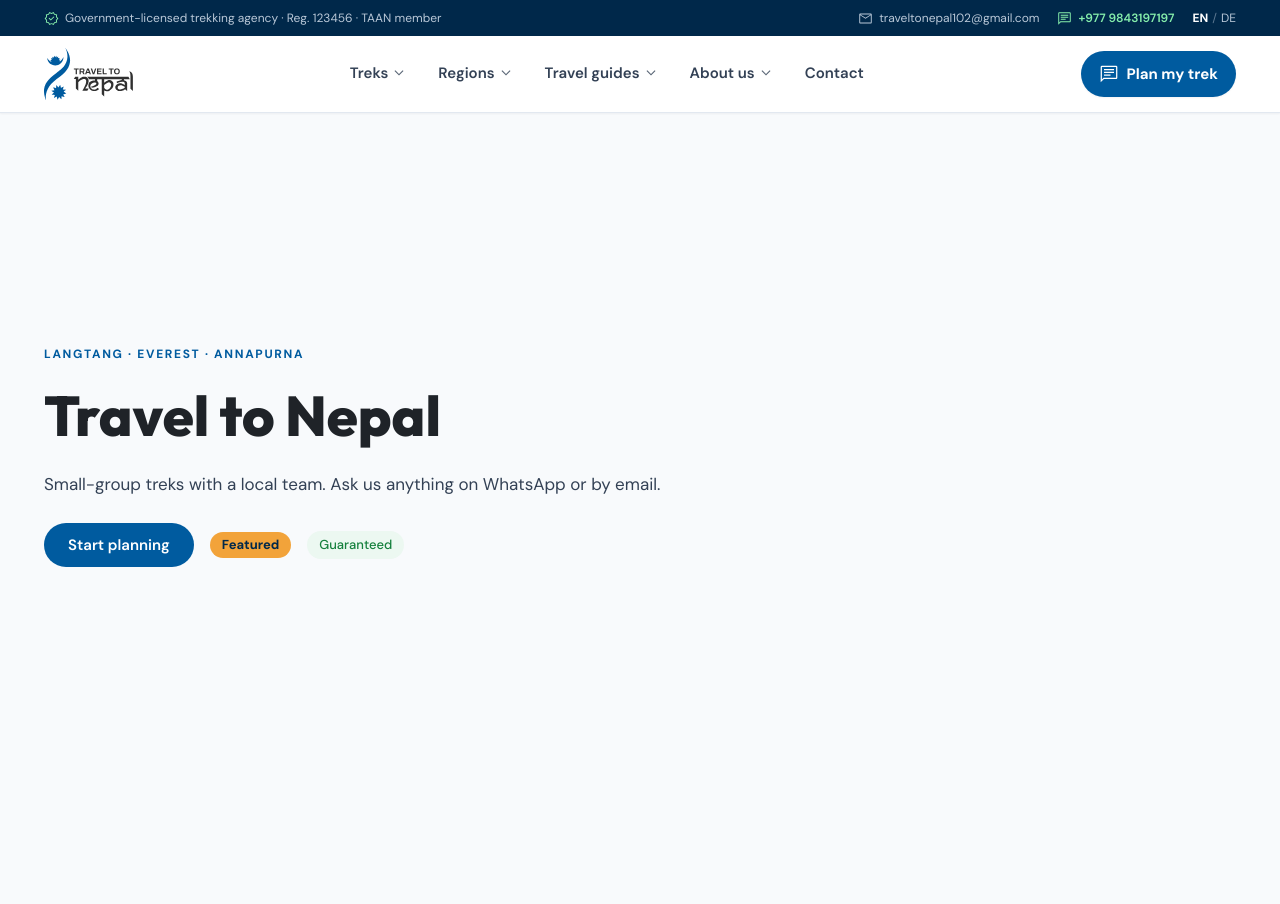
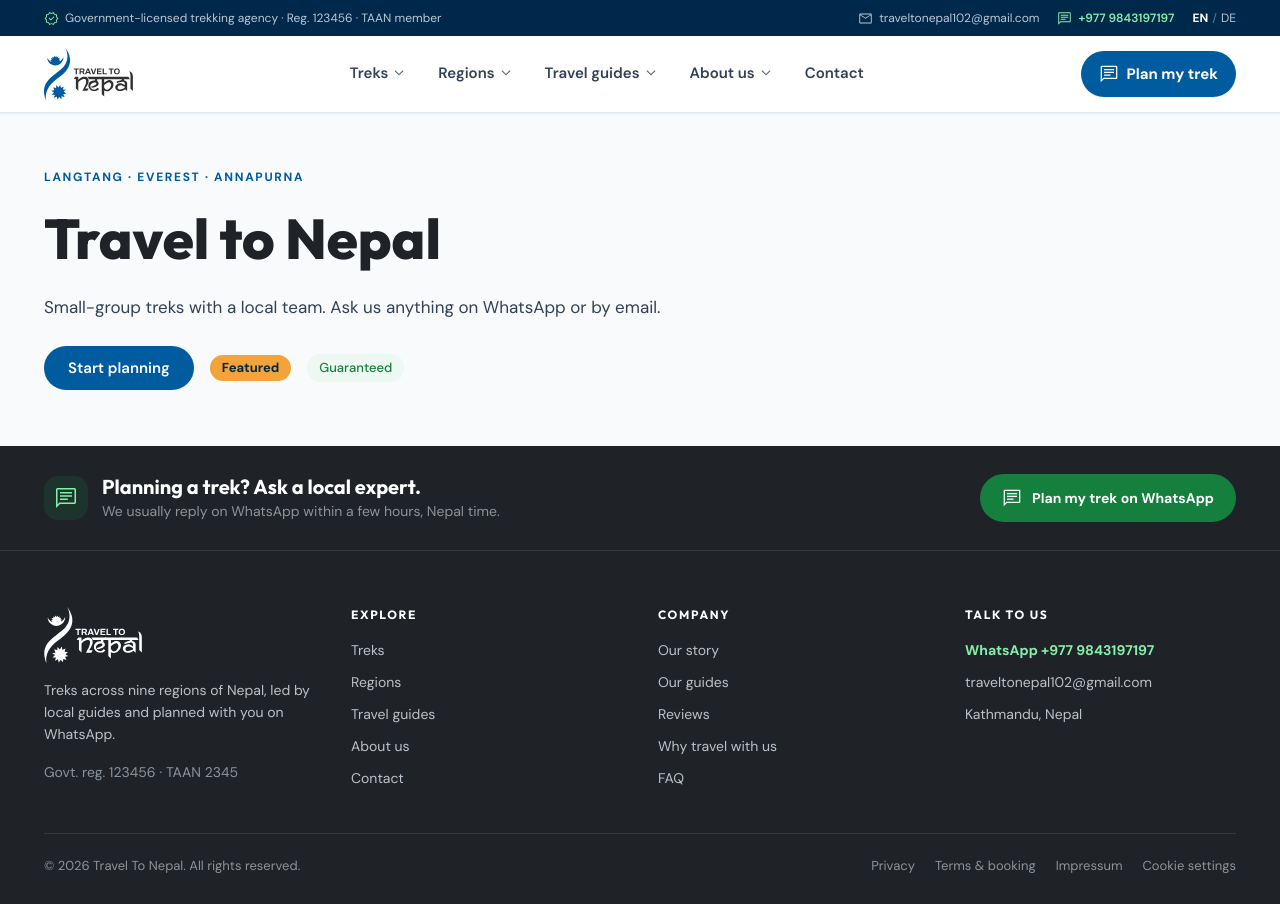
Before and after one commit to traveltonepal102-glitch/traveltonepal, a Next.js app in the folder apps/web/: page / in a window 1280 px wide. Before the commit the page ends 800 px from the top, so only its background shows below. Built offline with nearby package versions, Linux system fonts and the light colour scheme.

Commit message:
Feat:footer

```diff
--- a/apps/web/src/app/layout.tsx
+++ b/apps/web/src/app/layout.tsx
@@ -1,5 +1,6 @@
 import type { Metadata } from "next";
 import { DM_Sans, Outfit } from "next/font/google";
+import { SiteFooter } from "@/features/site-footer/components/SiteFooter";
 import { SiteHeader } from "@/features/site-header/components/SiteHeader";
 
 import "./globals.css";
@@ -19,6 +20,7 @@ const RootLayout = ({ children }: LayoutProps<"/">) => (
     <body className="flex min-h-full flex-col">
       <SiteHeader />
       {children}
+      <SiteFooter />
     </body>
   </html>
 );
--- /dev/null
+++ b/apps/web/src/features/site-footer/components/FooterBottomBar.tsx
@@ -0,0 +1,37 @@
+import { cacheLife } from "next/cache";
+import Link from "next/link";
+
+import { LEGAL_LINKS } from "../footerLinks";
+import { FOOTER_LINK } from "./footerStyles";
+
+/**
+ * Cache Components forbids a bare `new Date()` while prerendering, so the year is read in a
+ * cached function: fixed at build time and refreshed by the nightly rebuild (TRD). "max", not a
+ * short profile: the footer is in the root layout, so its lifetime becomes every page's.
+ */
+const getCurrentYear = async () => {
+  "use cache";
+  cacheLife("max");
+  return new Date().getFullYear();
+};
+
+export const FooterBottomBar = async () => {
+  const year = await getCurrentYear();
+
+  return (
+    <div className="flex flex-wrap items-center justify-between gap-3 border-t border-white/10 pt-5.5 text-caption font-normal text-footer-muted">
+      <p>© {year} Travel To Nepal. All rights reserved.</p>
+      <nav aria-label="Legal">
+        <ul className="flex flex-wrap gap-x-5 gap-y-2">
+          {LEGAL_LINKS.map((link) => (
+            <li key={link.href}>
+              <Link href={link.href} className={FOOTER_LINK}>
+                {link.label}
+              </Link>
+            </li>
+          ))}
+        </ul>
+      </nav>
+    </div>
+  );
+};
--- /dev/null
+++ b/apps/web/src/features/site-footer/components/FooterContactBand.tsx
@@ -0,0 +1,28 @@
+import { getWhatsAppUrl } from "@ttn/config/contact";
+import { Icon } from "@ttn/ui/icon";
+
+/** "Planning a trek?" band at the top of the footer, with the WhatsApp button. */
+export const FooterContactBand = () => (
+  <div className="border-b border-white/10">
+    <div className="mx-auto flex max-w-content items-center justify-between gap-5 px-4 py-7 max-md:flex-col max-md:items-start md:px-6">
+      <div className="flex items-center gap-3.5">
+        <span className="inline-flex size-11 flex-none items-center justify-center rounded-lg bg-whatsapp/18 text-whatsapp-on-dark">
+          <Icon name="chat" size={24} />
+        </span>
+        <div>
+          <p className="font-display text-h3 text-white">Planning a trek? Ask a local expert.</p>
+          <p className="text-footer-muted">We usually reply on WhatsApp within a few hours, Nepal time.</p>
+        </div>
+      </div>
+      <a
+        href={getWhatsAppUrl()}
+        target="_blank"
+        rel="noopener noreferrer"
+        className="inline-flex min-h-12 flex-none items-center justify-center gap-2.5 rounded-full bg-whatsapp px-5.5 font-bold whitespace-nowrap text-white transition-colors hover:bg-whatsapp/90 focus-visible:outline-2 focus-visible:outline-offset-2 focus-visible:outline-white max-md:w-full"
+      >
+        <Icon name="chat" />
+        Plan my trek on WhatsApp
+      </a>
+    </div>
+  </div>
+);
--- /dev/null
+++ b/apps/web/src/features/site-footer/components/FooterLinkColumn.tsx
@@ -0,0 +1,25 @@
+import Link from "next/link";
+
+import type { FooterLink } from "../footerLinks";
+import { FOOTER_LINK } from "./footerStyles";
+
+type FooterLinkColumnProps = {
+  title: string;
+  links: readonly FooterLink[];
+};
+
+/** A titled list of links, as its own navigation landmark. */
+export const FooterLinkColumn = ({ title, links }: FooterLinkColumnProps) => (
+  <nav aria-label={title} className="flex flex-col gap-4">
+    <h2 className="font-display text-eyebrow text-white uppercase">{title}</h2>
+    <ul className="flex flex-col gap-2.5">
+      {links.map((link) => (
+        <li key={link.href}>
+          <Link href={link.href} className={FOOTER_LINK}>
+            {link.label}
+          </Link>
+        </li>
+      ))}
+    </ul>
+  </nav>
+);
--- /dev/null
+++ b/apps/web/src/features/site-footer/components/SiteFooter.tsx
@@ -0,0 +1,53 @@
+import { CONTACT, getEmailUrl, getWhatsAppUrl } from "@ttn/config/contact";
+import Image from "next/image";
+
+import { MAIN_SECTIONS } from "@/lib/navigation";
+
+import { COMPANY_LINKS } from "../footerLinks";
+import { FooterBottomBar } from "./FooterBottomBar";
+import { FooterContactBand } from "./FooterContactBand";
+import { FooterLinkColumn } from "./FooterLinkColumn";
+import { FOOTER_LINK } from "./footerStyles";
+
+/** Shared website footer (design: Footer.dc.html). */
+export const SiteFooter = () => (
+  <footer className="bg-ink text-body-sm text-footer-text">
+    <FooterContactBand />
+    <div className="mx-auto flex max-w-content flex-col gap-11 px-4 pt-10 pb-7 md:px-6 md:pt-14">
+      <div className="grid grid-cols-1 gap-7 sm:grid-cols-2 sm:gap-9 lg:grid-cols-4">
+        <div className="flex flex-col gap-4">
+          <Image src="/brand/logo-white.svg" alt="Travel To Nepal" width={98} height={56} className="h-14 w-auto self-start" />
+          <p className="max-w-70">
+            Treks across nine regions of Nepal, led by local guides and planned with you on WhatsApp.
+          </p>
+          <p className="text-footer-muted">
+            Govt. reg. {CONTACT.registrationNumber} · TAAN {CONTACT.taanMemberNumber}
+          </p>
+        </div>
+
+        <FooterLinkColumn title="Explore" links={MAIN_SECTIONS} />
+        <FooterLinkColumn title="Company" links={COMPANY_LINKS} />
+
+        <div className="flex flex-col gap-4">
+          <h2 className="font-display text-eyebrow text-white uppercase">Talk to us</h2>
+          <address className="flex flex-col gap-2.5 not-italic">
+            <a
+              href={getWhatsAppUrl()}
+              target="_blank"
+              rel="noopener noreferrer"
+              className={`${FOOTER_LINK} self-start font-bold text-whatsapp-on-dark`}
+            >
+              WhatsApp {CONTACT.phoneDisplay}
+            </a>
+            <a href={getEmailUrl()} className={`${FOOTER_LINK} self-start`}>
+              {CONTACT.email}
+            </a>
+            <span>{CONTACT.officeAddress}</span>
+          </address>
+        </div>
+      </div>
+
+      <FooterBottomBar />
+    </div>
+  </footer>
+);
--- /dev/null
+++ b/apps/web/src/features/site-footer/components/footerStyles.ts
@@ -0,0 +1,3 @@
+/** Link look on the dark footer: white on hover, white focus ring. */
+export const FOOTER_LINK =
+  "rounded-sm transition-colors hover:text-white focus-visible:outline-2 focus-visible:outline-offset-2 focus-visible:outline-white";
--- /dev/null
+++ b/apps/web/src/features/site-footer/footerLinks.ts
@@ -0,0 +1,20 @@
+import { ABOUT_PATHS } from "@/lib/navigation";
+import { ROUTES } from "@/lib/routes";
+
+/** Footer link lists, as in the website design (Footer.dc.html). */
+export type FooterLink = { label: string; href: string };
+
+export const COMPANY_LINKS: readonly FooterLink[] = [
+  { label: "Our story", href: ABOUT_PATHS.story },
+  { label: "Our guides", href: ABOUT_PATHS.team },
+  { label: "Reviews", href: ABOUT_PATHS.reviews },
+  { label: "Why travel with us", href: ABOUT_PATHS.whyUs },
+  { label: "FAQ", href: ABOUT_PATHS.faq },
+];
+
+export const LEGAL_LINKS: readonly FooterLink[] = [
+  { label: "Privacy", href: ROUTES.privacy },
+  { label: "Terms & booking", href: ROUTES.terms },
+  { label: "Impressum", href: ROUTES.impressum },
+  { label: "Cookie settings", href: ROUTES.cookies },
+];
--- a/apps/web/src/features/site-header/navigation.ts
+++ b/apps/web/src/features/site-header/navigation.ts
@@ -1,12 +1,14 @@
 import type { IconName } from "@ttn/ui/icon";
 
+import { ABOUT_PATHS, MAIN_SECTIONS } from "@/lib/navigation";
+import type { SectionKey } from "@/lib/navigation";
 import { ROUTES, guidePath, regionPath, trekPath } from "@/lib/routes";
 
 /**
  * Header menu content, as in the website design (Header.dc.html).
  * Popular treks and regions are demo values until they come from Payload (CMS phase).
  */
-export type MenuKey = "treks" | "regions" | "guides" | "about";
+export type MenuKey = Exclude<SectionKey, "contact">;
 
 export type NavTab =
   | { key: MenuKey; label: string; href: string; hasMenu: true }
@@ -23,13 +25,10 @@ export type TileTone = "brand" | "saffron" | "green" | "navy";
 
 export type TopicLink = MenuLink & { tone: TileTone };
 
-export const NAV_TABS: readonly NavTab[] = [
-  { key: "treks", label: "Treks", href: ROUTES.treks, hasMenu: true },
-  { key: "regions", label: "Regions", href: ROUTES.regions, hasMenu: true },
-  { key: "guides", label: "Travel guides", href: ROUTES.guides, hasMenu: true },
-  { key: "about", label: "About us", href: ROUTES.about, hasMenu: true },
-  { key: "contact", label: "Contact", href: ROUTES.contact, hasMenu: false },
-];
+/** Every main section opens a dropdown menu except Contact. */
+export const NAV_TABS: readonly NavTab[] = MAIN_SECTIONS.map((section) =>
+  section.key === "contact" ? { ...section, hasMenu: false } : { ...section, hasMenu: true },
+);
 
 export const TREK_COLUMNS: readonly TrekColumn[] = [
   {
@@ -84,10 +83,10 @@ export const GUIDE_LINKS: readonly TopicLink[] = [
 ];
 
 export const ABOUT_LINKS: readonly TopicLink[] = [
-  { name: "Our story", meta: "Who we are and why we started", href: `${ROUTES.about}#our-story`, icon: "cottage", tone: "brand" },
-  { name: "Our guides and team", meta: "Meet the people who lead you", href: `${ROUTES.about}#team`, icon: "groups", tone: "green" },
-  { name: "Reviews", meta: "What trekkers say about us", href: `${ROUTES.about}#reviews`, icon: "person", tone: "saffron" },
-  { name: "Why travel with us", meta: "Safety, prices, flexibility", href: `${ROUTES.about}#why-us`, icon: "shield_person", tone: "navy" },
-  { name: "Licences and legal", meta: "Registration and memberships", href: `${ROUTES.about}#licences`, icon: "verified", tone: "brand" },
-  { name: "Responsible travel", meta: "Porters, villages, nature", href: `${ROUTES.about}#responsible-travel`, icon: "volunteer_activism", tone: "green" },
+  { name: "Our story", meta: "Who we are and why we started", href: ABOUT_PATHS.story, icon: "cottage", tone: "brand" },
+  { name: "Our guides and team", meta: "Meet the people who lead you", href: ABOUT_PATHS.team, icon: "groups", tone: "green" },
+  { name: "Reviews", meta: "What trekkers say about us", href: ABOUT_PATHS.reviews, icon: "person", tone: "saffron" },
+  { name: "Why travel with us", meta: "Safety, prices, flexibility", href: ABOUT_PATHS.whyUs, icon: "shield_person", tone: "navy" },
+  { name: "Licences and legal", meta: "Registration and memberships", href: ABOUT_PATHS.licences, icon: "verified", tone: "brand" },
+  { name: "Responsible travel", meta: "Porters, villages, nature", href: ABOUT_PATHS.responsibleTravel, icon: "volunteer_activism", tone: "green" },
 ];
--- /dev/null
+++ b/apps/web/src/lib/navigation.ts
@@ -0,0 +1,23 @@
+import { ROUTES } from "./routes";
+
+/** The site's five main sections, in menu order: the header tabs and the footer's Explore column. */
+export const MAIN_SECTIONS = [
+  { key: "treks", label: "Treks", href: ROUTES.treks },
+  { key: "regions", label: "Regions", href: ROUTES.regions },
+  { key: "guides", label: "Travel guides", href: ROUTES.guides },
+  { key: "about", label: "About us", href: ROUTES.about },
+  { key: "contact", label: "Contact", href: ROUTES.contact },
+] as const;
+
+export type SectionKey = (typeof MAIN_SECTIONS)[number]["key"];
+
+/** Sections of the About us page, linked from the header menu and the footer. */
+export const ABOUT_PATHS = {
+  story: `${ROUTES.about}#our-story`,
+  team: `${ROUTES.about}#team`,
+  reviews: `${ROUTES.about}#reviews`,
+  whyUs: `${ROUTES.about}#why-us`,
+  licences: `${ROUTES.about}#licences`,
+  responsibleTravel: `${ROUTES.about}#responsible-travel`,
+  faq: `${ROUTES.about}#faq`,
+} as const;
--- a/apps/web/src/lib/routes.ts
+++ b/apps/web/src/lib/routes.ts
@@ -7,6 +7,10 @@ export const ROUTES = {
   about: "/about",
   contact: "/contact",
   german: "/de",
+  privacy: "/privacy",
+  terms: "/terms",
+  impressum: "/impressum",
+  cookies: "/cookies",
 } as const;
 
 export const trekPath = (slug: string) => `${ROUTES.treks}/${slug}`;
--- a/packages/config/src/contact.ts
+++ b/packages/config/src/contact.ts
@@ -13,6 +13,10 @@ export const CONTACT = {
   phoneDigits: `${PHONE_COUNTRY_CODE}${PHONE_LOCAL_NUMBER}`,
   /** Nepal government trekking agency registration number. TEMPORARY: replace with the real one. */
   registrationNumber: "123456",
+  /** Trekking Agencies' Association of Nepal membership number. TEMPORARY: replace with the real one. */
+  taanMemberNumber: "2345",
+  /** TEMPORARY: city only until the street address is confirmed. */
+  officeAddress: "Kathmandu, Nepal",
 } as const;
 
 /** wa.me link that opens a WhatsApp chat with the office, with an optional first message. */
```
